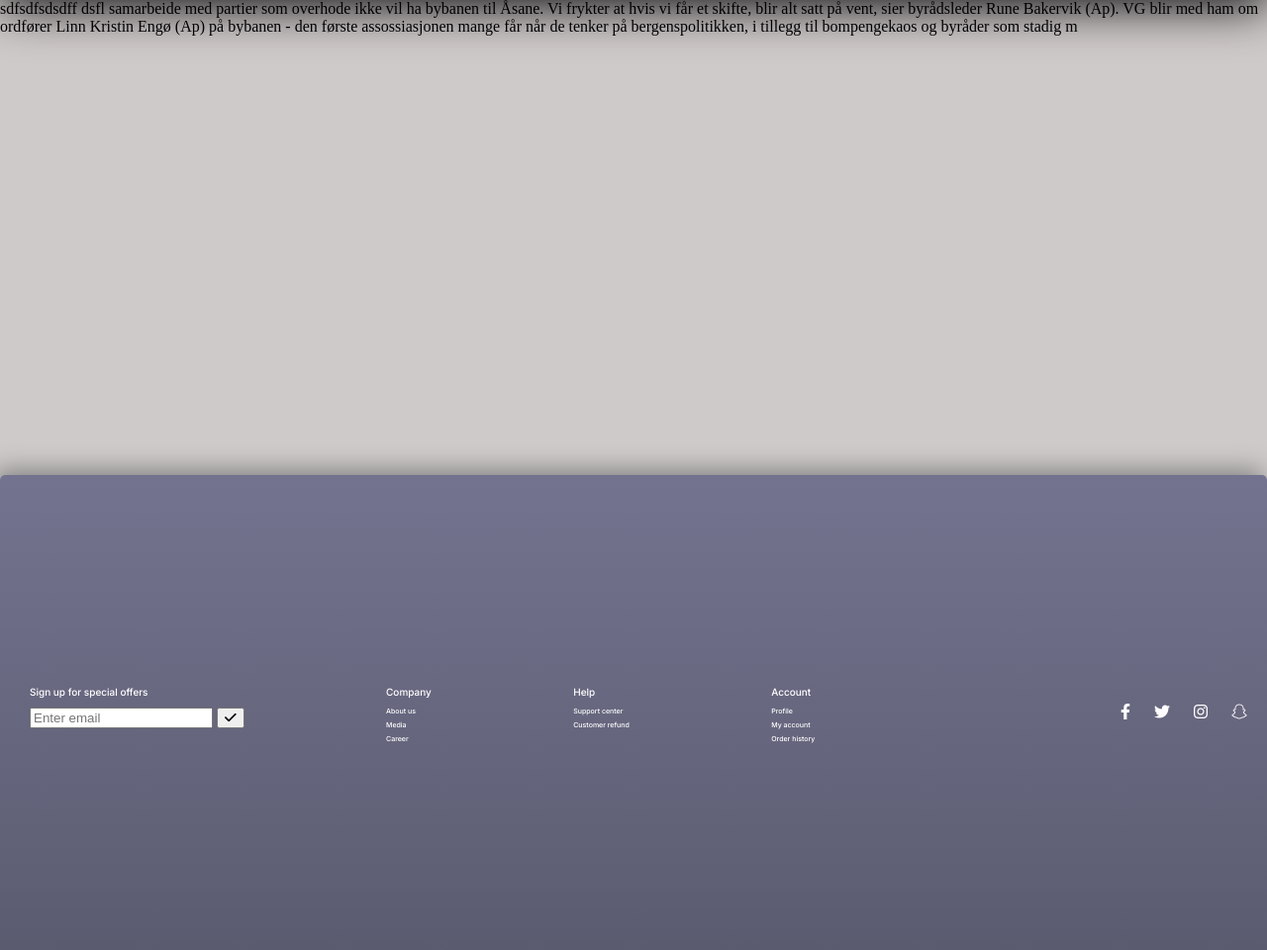
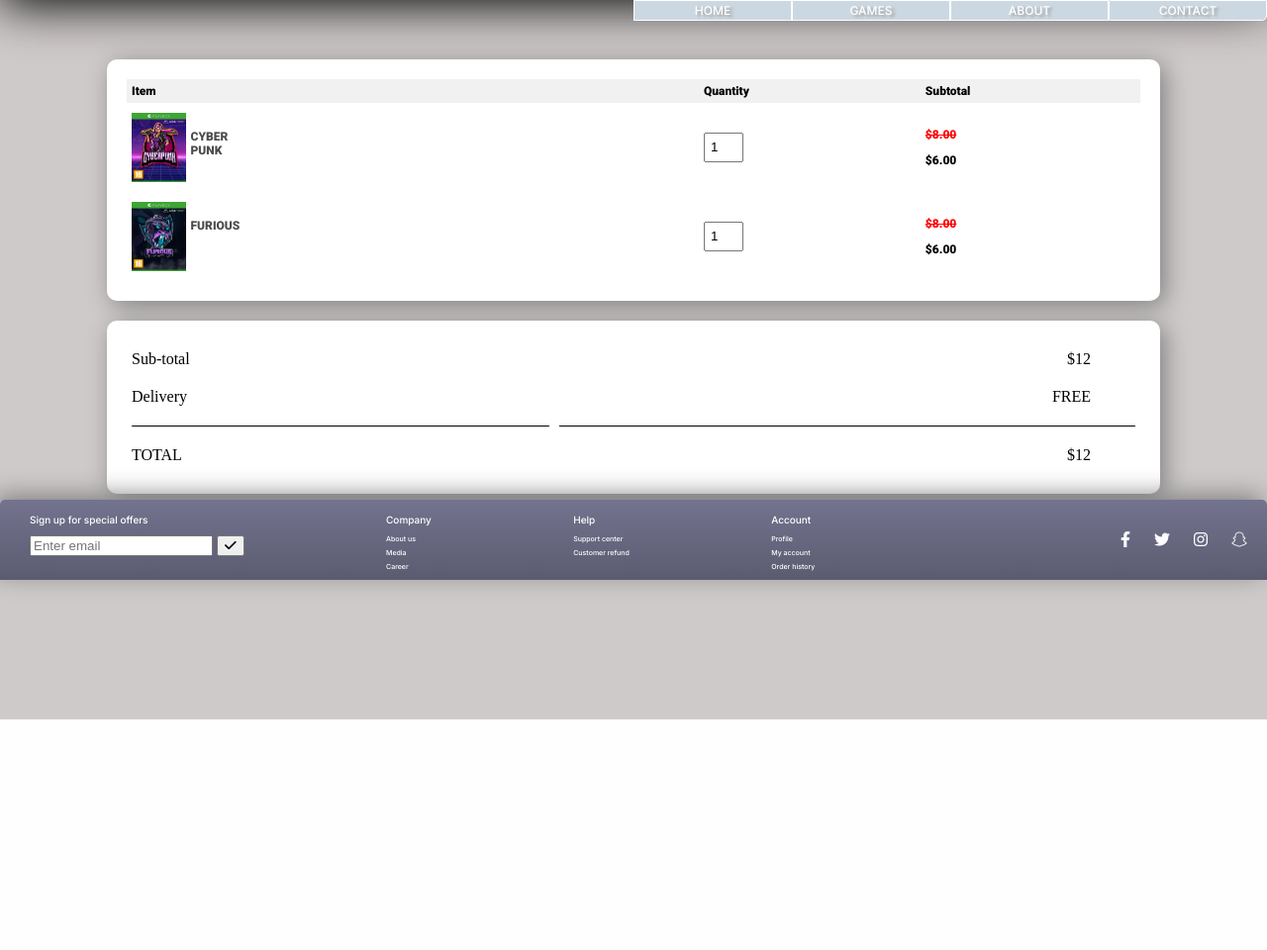
Before and after one commit to Noroff-FEU-Assignments/cross-course-project-evrlong, a PHP site: page /testings.html in a window 1280 px wide. Shown: the part 73-1033 px from the top of the page at 99% size. After the commit the page ends 800 px from the top, so only its background shows below. Run offline with PHP 8.4, Linux system fonts and the light colour scheme.

Commit message:
testings

```diff
--- a/CSS/style.css
+++ b/CSS/style.css
@@ -144,6 +144,7 @@ input {
 header {
   background: linear-gradient(#7E7E9B, #5B5B70);
   position: sticky;
+  height: 73px;
   top: 0;
   box-shadow: 0px 5px 50px;
   z-index: 1;
--- a/testings.html
+++ b/testings.html
@@ -34,13 +34,151 @@
       <a href="profile.html"><img src="IMAGES/Iconsvg-png/Profile.png"></a>
     </div>
 </header>
-<div class="test123">
- sdfsdfsdsdff
- dsfl samarbeide med partier som overhode ikke vil ha bybanen til Åsane. Vi frykter at hvis vi får et skifte, blir alt satt på vent, sier byrådsleder Rune Bakervik (Ap).
 
- VG blir med ham om ordfører Linn Kristin Engø (Ap) på bybanen - den første assossiasjonen mange får når de tenker på bergenspolitikken, i tillegg til bompengekaos og byråder som stadig m
+<div id="sidemenu">
+  <div class="button-side" onclick="show_hide()">
+    <span class="x_top"></span>
+    <span class="x_bottom"></span>
+    <span class="x_hide"></span>
   </div>
 
+<ul class="sidemenu_container">
+  <a href="index.html"><div class="topmenu_item_mob"><img src="IMAGES\Iconsvg-png\home.png">HOME</div></a>
+  <a href="games.html"><div class="topmenu_item_mob"><img src="IMAGES\Iconsvg-png\Games.png">GAMES</div></a>
+  <a href="about.html"><div class="topmenu_item_mob"><img src="IMAGES\Iconsvg-png\info.png">ABOUT</div></a>
+  <a href="contact.html"><div class="topmenu_item_mob"><img src="IMAGES\Iconsvg-png\phone.png">CONTACT</div></a>
+</ul>
+</div>
+
+<div class="topmenu_container">
+  <a href="index.html"><div class="topmenu_item">HOME</div></a>
+  <a href="games.html"><div class="topmenu_item">GAMES</div></a>
+  <a href="about.html"><div class="topmenu_item">ABOUT</div></a>
+  <a href="contact.html"><div class="topmenu_last">CONTACT</div></a>
+
+</div>
+
+
+
+
+    <section class="white__section">
+      <table>
+        <tr>
+          <th>Item</th>
+          <th>Quantity</th>
+          <th>Subtotal</th>
+        </tr>
+      <tr>
+        <td>
+          <div class="cart_info">
+            <img src="IMAGES\Game cover\GameHub_covers9.jpg">
+            <div>
+              <p>CYBER PUNK</p>
+            </div>
+          </div>
+        </td>
+        <td> <input type="number" value="1" class="input_num"></td>
+        <td> <div>
+          <p class="old_price">$8.00</p>
+          <p class="new_price">$6.00</p>
+        </div></td>
+      </tr>
+      <tr>
+        <td>
+          <div class="cart_info">
+            <img src="IMAGES\Game cover\GameHub_covers4.jpg">
+            <div>
+              <p>FURIOUS</p>
+            </div>
+          </div>
+        </td>
+        <td> <input type="number" value="1" class="input_num"></td>
+        <td> <div>
+          <p class="old_price">$8.00</p>
+          <p class="new_price">$6.00</p>
+        </div></td>
+      </tr>
+
+      </table>
+
+    </section>
+
+    <section class="white__section">
+
+    <table>
+      <tr>
+        <td class="text_left">Sub-total</td>
+        <td class="text_right">$12</td>
+      </tr>
+        <tr>
+          <td class="text_left">Delivery</td>
+          <td class="text_right">FREE</td>
+        </tr>
+        <tr>
+          <td>
+        <span class="long_line"></span>
+
+        </td>
+        <td>
+          <span class="long_line"></span>
+          </td>
+        </tr>
+        <tr>
+          <td class="text_left">TOTAL</td>
+
+          <td class="text_right">$12</td>
+        </tr>
+
+    </table>
+
+    </section>
+
+  </div>
+
+  <div class="footer_mob">
+      <div class="footer_section_mob">
+        <h3>Company</h3>
+    <ul>About us</ul>
+    <ul>Media</ul>
+    <ul>Career</ul>
+      </div>
+      <div class="footer_section_mob">
+        <h3>Help</h3>
+    <ul>Support center</ul>
+    <ul>Customer refund</ul>
+      </div>
+      <div class="footer_section_mob">
+        <h3>Account</h3>
+    <ul>Profile</ul>
+    <ul>My account</ul>
+    <ul>Order history</ul>
+    </div>
+      <div class="footer_section_social">
+        <h3>Social Media</h3>
+   <a href="#"><i class="fab fa-facebook-f"></i></a>
+   <a href="#"><i class="fab fa-twitter"></i></a>
+   <a href="#"><i class="fab fa-instagram"></i></a>
+   <a href="#"><i class="fab fa-snapchat"></i></a>
+      </div>
+      <div class="footer_section_signup">
+        <h3>Sign up for special offers</h3>
+        <div>
+          <form>
+            <input type="text" name="" placeholder="Enter email">
+            <button type="submit"><i class="fa fa-check" aria-hidden="true"></i></button>
+          </form>
+        </div>
+      </div>
+    </div>
+  </div>
+
+
+  <nav class="menubar">
+    <div class="menu_item1"><a href="sale.html"><img src="IMAGES\Iconsvg-png\sale-menu.png"></a></div>
+    <div class="menu_item2"><a href="index.html"><img src="IMAGES\Iconsvg-png\Home.png"></a></div>
+    <div class="menu_item3"><a href="cart.html"><img src="IMAGES\Iconsvg-png\Bag.png"></a></div>
+    <div class="menu_item4"><a href="profile.html"><img src="IMAGES/Iconsvg-png/Profile.png"></a></div>
+  </nav>
 
   <footer>
     <div class="footer_left footer_container_desktop">
```
Lines whose indentation alone changed are shown as unchanged.
